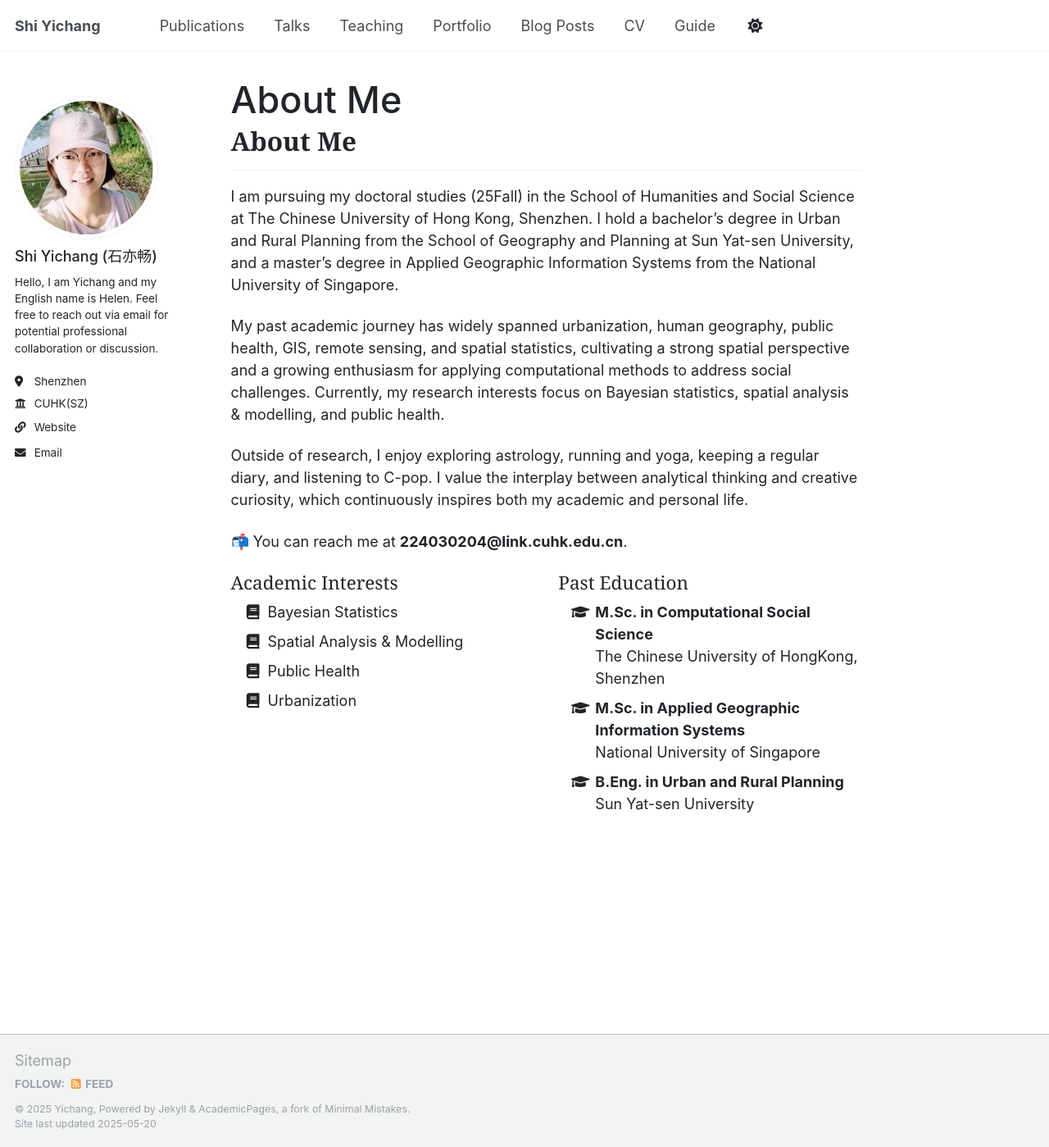
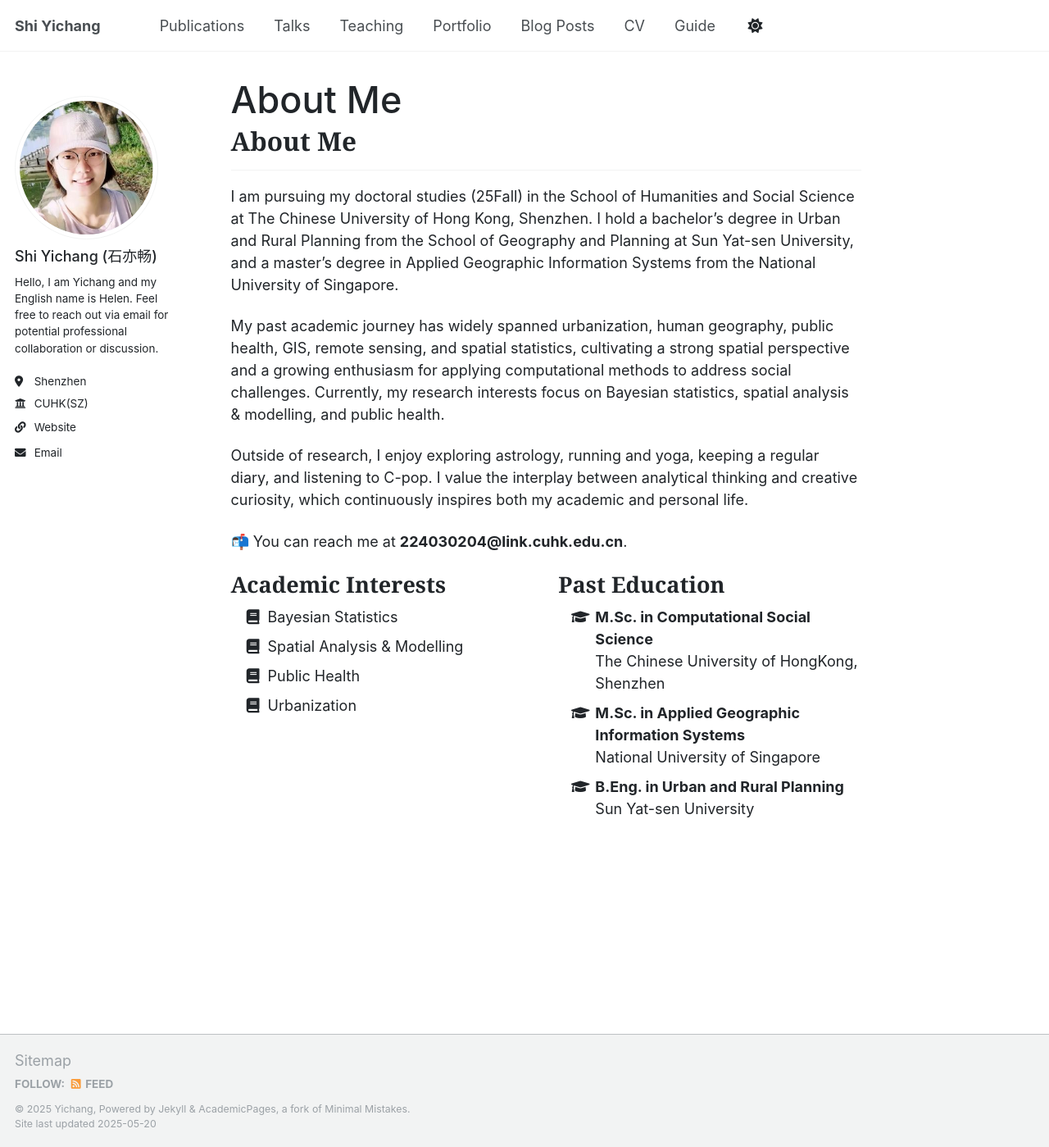
Before and after one commit to Helensyc/helensyc.github.io, a Jekyll site: the page built from _pages/about.md, in a window 1280 px wide and 1399 px high. Shown: the whole window at 82% size. Built offline with Jekyll 4.4.1, drawn with Linux system fonts in a browser that asks for light colours.

Commit message:
about.md

```diff
--- a/_pages/about.md
+++ b/_pages/about.md
@@ -22,7 +22,7 @@ Outside of research, I enjoy exploring astrology, running and yoga, keeping a re
 <div class="row">
 
   <div class="col-md-6">
-    <h5 style="font-family: 'Georgia', serif;">Academic Interests</h5>
+    <h4 style="font-family: 'Georgia', serif; font-weight: 600;">Academic Interests</h4>
     <ul class="fa-ul">
       <li><i class="fa-li fa fa-book"></i> Bayesian Statistics</li>
       <li><i class="fa-li fa fa-book"></i> Spatial Analysis & Modelling</li>
@@ -32,7 +32,7 @@ Outside of research, I enjoy exploring astrology, running and yoga, keeping a re
   </div>
 
   <div class="col-md-6">
-    <h5 style="font-family: 'Georgia', serif;">Past Education</h5>
+    <h4 style="font-family: 'Georgia', serif; font-weight: 600;">Past Education</h4>
     <ul class="fa-ul">
       <li>
         <i class="fa-li fa fa-graduation-cap"></i>
```
